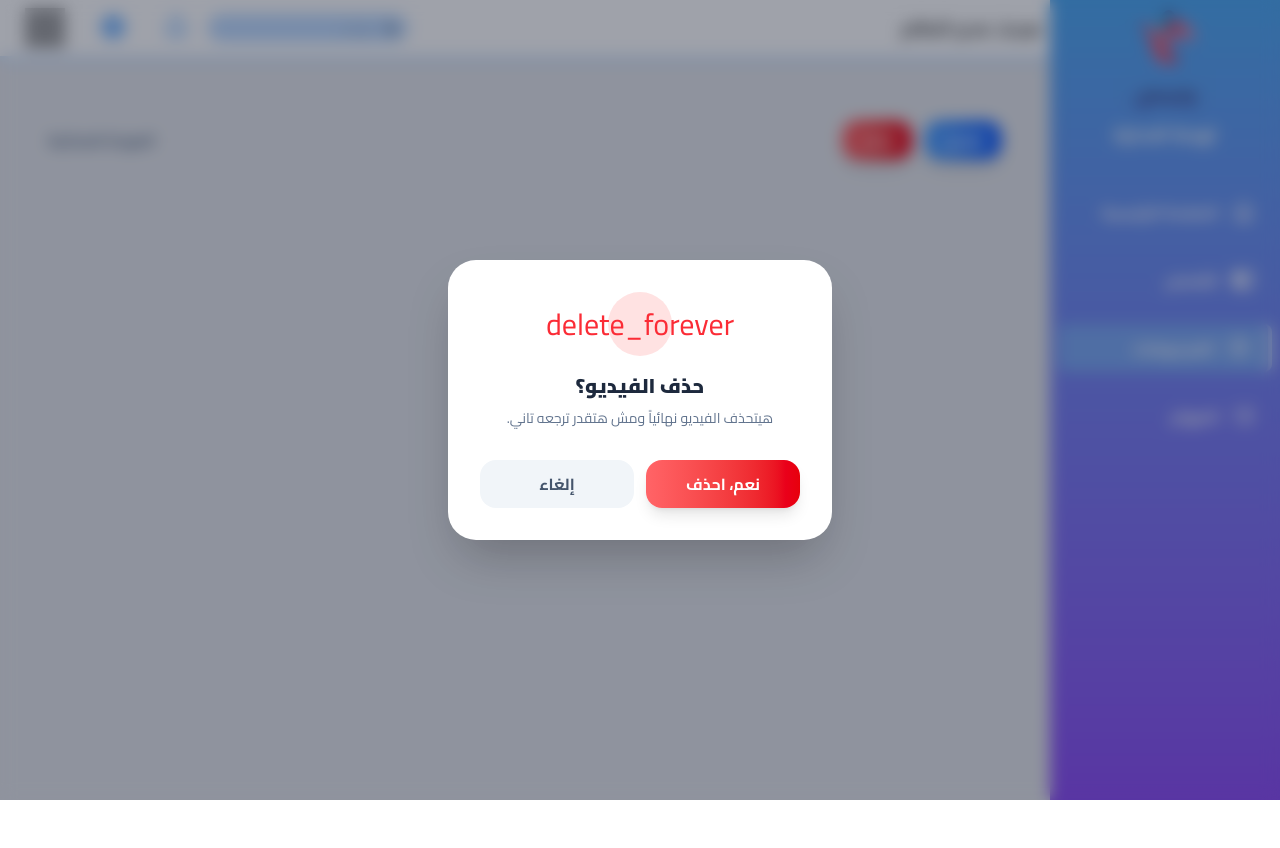
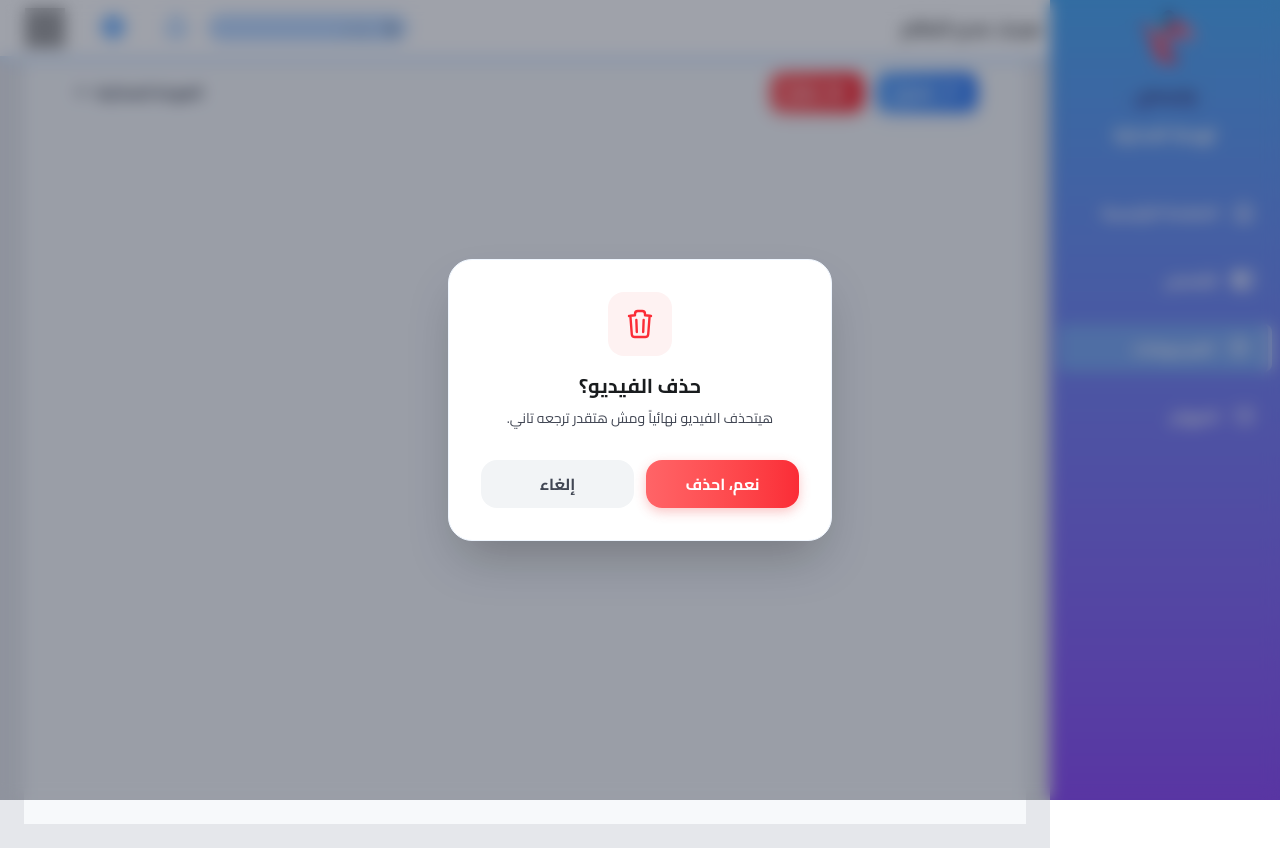
Before and after one commit to fatmaessa/new-admin-panal, an Angular app: page /videos/1 in a window 1280 px wide. Both pictures are taken after a click on the button "حذف". Before the commit the page ends 800 px from the top, so only its background shows below. Built offline with nearby package versions, Linux system fonts and the light colour scheme; no server answers; grey boxes are pictures that could not be loaded.

Commit message:
new ui for vid-module

```diff
--- a/src/app/pages/videos/components/category-filter/category-filter.html
+++ b/src/app/pages/videos/components/category-filter/category-filter.html
@@ -1,13 +1,12 @@
-<!-- category-filter.html -->
-<div class="flex flex-row-reverse gap-3 overflow-x-auto pb-6">
+<div class="flex flex-row-reverse gap-3 overflow-x-auto pb-2" dir="rtl">
   <button
     *ngFor="let cat of categories"
     (click)="selectCategory(cat)"
-    [class]="
-      selectedCategory === cat
-        ? 'whitespace-nowrap px-6 py-2.5 rounded-full bg-primary text-on-primary font-bold shadow-md'
-        : 'whitespace-nowrap px-6 py-2.5 rounded-full bg-white text-on-surface-variant font-bold border border-slate-100 hover:bg-blue-50 transition-colors'
-    "
+    [class.bg-[#0058be]]="selectedCategory === cat"
+    [class.text-white]="selectedCategory === cat"
+    [class.bg-white]="selectedCategory !== cat"
+    [class.text-[#424754]]="selectedCategory !== cat"
+    class="whitespace-nowrap px-5 py-2 rounded-xl font-bold text-sm shadow-sm border border-blue-50 hover:border-[#0058be] hover:text-[#0058be] transition-all duration-200"
   >
     {{ cat }}
   </button>
--- a/src/app/pages/videos/components/video-details/video-details.html
+++ b/src/app/pages/videos/components/video-details/video-details.html
@@ -1,51 +1,83 @@
-<!-- video-details.html -->
-<main class="pt-24 px-6 max-w-5xl mx-auto pb-12">
+<div class="min-h-screen bg-[#f7f9fb] p-5 md:p-8 lg:p-12" dir="rtl">
+  <main class="max-w-5xl mx-auto space-y-8">
     <!-- Back + Actions -->
-  <div class="flex flex-row-reverse justify-between items-center mb-8">
-    <button
-      (click)="goBack()"
-      class="flex items-center gap-2 text-slate-500 hover:text-primary transition-colors"
-    >
-      <span class="font-bold">العودة للمكتبة</span>
-    </button>
-
+    <div class="flex justify-between items-center animate-[fadeSlideDown_0.5s_ease_both]">
       <div class="flex gap-3" *ngIf="!isLoading()">
         <button
           (click)="goToEdit()"
-        class="bg-gradient-to-r from-blue-400 to-blue-600 text-white px-5 py-2.5 rounded-2xl flex items-center gap-2 shadow-lg hover:shadow-blue-200/50 transition-all active:scale-95"
+          class="flex items-center gap-2 px-5 py-2.5 rounded-xl text-white font-bold text-sm bg-gradient-to-l from-[#3B82F6] to-[#60A5FA] shadow-[0_4px_12px_rgba(59,130,246,0.3)] hover:scale-105 active:scale-95 transition-transform duration-200"
         >
-        <span class="font-bold text-sm">تعديل</span>
+          <svg
+            class="w-4 h-4"
+            fill="none"
+            viewBox="0 0 24 24"
+            stroke="currentColor"
+            stroke-width="2"
+          >
+            <path
+              stroke-linecap="round"
+              stroke-linejoin="round"
+              d="M16.862 4.487l1.687-1.688a1.875 1.875 0 112.652 2.652L10.582 16.07a4.5 4.5 0 01-1.897 1.13L6 18l.8-2.685a4.5 4.5 0 011.13-1.897l8.932-8.931z"
+            />
+          </svg>
+          تعديل
         </button>
         <button
           (click)="confirmDelete()"
-        class="bg-gradient-to-r from-red-400 to-red-600 text-white px-5 py-2.5 rounded-2xl flex items-center gap-2 shadow-lg hover:shadow-red-200/50 transition-all active:scale-95"
+          class="flex items-center gap-2 px-5 py-2.5 rounded-xl text-white font-bold text-sm bg-gradient-to-l from-red-500 to-red-400 shadow-[0_4px_12px_rgba(239,68,68,0.3)] hover:scale-105 active:scale-95 transition-transform duration-200"
         >
-        <span class="font-bold text-sm">حذف</span>
+          <svg
+            class="w-4 h-4"
+            fill="none"
+            viewBox="0 0 24 24"
+            stroke="currentColor"
+            stroke-width="2"
+          >
+            <path
+              stroke-linecap="round"
+              stroke-linejoin="round"
+              d="M14.74 9l-.346 9m-4.788 0L9.26 9m9.968-3.21c.342.052.682.107 1.022.166m-1.022-.165L18.16 19.673a2.25 2.25 0 01-2.244 2.077H8.084a2.25 2.25 0 01-2.244-2.077L4.772 5.79m14.456 0a48.108 48.108 0 00-3.478-.397m-12 .562c.34-.059.68-.114 1.022-.165m0 0a48.11 48.11 0 013.478-.397m7.5 0v-.916c0-1.18-.91-2.164-2.09-2.201a51.964 51.964 0 00-3.32 0c-1.18.037-2.09 1.022-2.09 2.201v.916"
+            />
+          </svg>
+          حذف
         </button>
       </div>
+
+      <button
+        (click)="goBack()"
+        class="flex items-center gap-2 text-[#424754] hover:text-[#0058be] transition-colors duration-200 font-bold"
+      >
+        العودة للمكتبة
+        <svg class="w-4 h-4" fill="none" viewBox="0 0 24 24" stroke="currentColor" stroke-width="2">
+          <path
+            stroke-linecap="round"
+            stroke-linejoin="round"
+            d="M13.5 4.5L21 12m0 0l-7.5 7.5M21 12H3"
+          />
+        </svg>
+      </button>
     </div>
 
     <!-- Loading -->
     <div *ngIf="isLoading()" class="flex justify-center items-center min-h-[400px]">
       <div
-      class="w-12 h-12 rounded-full border-4 border-primary border-t-transparent animate-spin"
+        class="w-12 h-12 rounded-full border-4 border-[#0058be] border-t-transparent animate-spin"
       ></div>
     </div>
 
     <!-- Content -->
     <ng-container *ngIf="!isLoading() && video()">
-    <!-- Player Placeholder -->
-    <section class="mb-8">
+      <!-- Player -->
+      <section class="animate-[fadeSlideUp_0.5s_0.1s_ease_both]">
         <div
           [class]="getPlaceholderClass()"
-        class="relative w-full aspect-video md:aspect-[21/9] rounded-[32px] overflow-hidden flex items-center justify-center video-card-shadow"
+          class="relative w-full aspect-video md:aspect-[21/9] rounded-[24px] overflow-hidden flex items-center justify-center shadow-[0_8px_30px_rgba(59,130,246,0.15)]"
         >
           <a
             [href]="video()!.url"
             target="_blank"
             class="w-24 h-24 bg-white/20 backdrop-blur-md rounded-full flex items-center justify-center border-2 border-white/50 hover:scale-110 transition-transform active:scale-90"
           >
-          <!-- <span class="material-symbols-outlined text-white text-5xl">play_arrow</span> -->
             <svg
               xmlns="http://www.w3.org/2000/svg"
               viewBox="0 0 24 24"
@@ -56,7 +88,7 @@
             </svg>
           </a>
           <div
-          class="absolute bottom-6 right-6 text-white/80 text-sm font-bold bg-black/30 px-4 py-2 rounded-2xl backdrop-blur-sm"
+            class="absolute bottom-6 right-6 text-white/90 text-sm font-bold bg-black/30 px-4 py-2 rounded-xl backdrop-blur-sm"
           >
             {{ video()!.category }}
           </div>
@@ -64,32 +96,40 @@
       </section>
 
       <!-- Info Card -->
-    <section class="bg-white rounded-[28px] p-8 shadow-sm border border-slate-100">
-      <div class="flex flex-row-reverse justify-between items-start gap-4 mb-4">
-        <h1 class="text-2xl font-black text-slate-800 text-right">
-          {{ video()!.title }}
-        </h1>
-        <span [class]="getCategoryClass(video()!.category)">
-          {{ video()!.category }}
-        </span>
+      <section
+        class="bg-white rounded-[24px] p-8 shadow-[0_8px_30px_rgba(59,130,246,0.08)] border border-blue-50 animate-[fadeSlideUp_0.5s_0.2s_ease_both]"
+      >
+        <div class="flex justify-between items-start gap-4 mb-4">
+          <h1 class="text-[24px] font-bold text-[#191c1e]">{{ video()!.title }}</h1>
+          <span [class]="getCategoryClass(video()!.category)">{{ video()!.category }}</span>
         </div>
 
-      <p class="text-slate-500 text-right leading-relaxed mb-6">
-        {{ video()!.description }}
-      </p>
+        <p class="text-[#424754] leading-relaxed mb-6">{{ video()!.description }}</p>
 
-      <div class="flex flex-row-reverse gap-6 border-t border-slate-100 pt-6">
+        <div class="flex gap-6 border-t border-gray-100 pt-6">
           <div class="flex items-center gap-2">
-          <span class="material-symbols-outlined text-yellow-400">stars</span>
-          <span class="font-bold text-slate-800">{{ video()!.pointsRewarded }}</span>
-          <span class="text-sm text-slate-500">نقطة</span>
+            <span class="text-amber-400">⭐</span>
+            <span class="font-bold text-[#191c1e]">{{ video()!.pointsRewarded }}</span>
+            <span class="text-sm text-[#424754]">نقطة</span>
           </div>
           <div class="flex items-center gap-2">
-          <span class="material-symbols-outlined text-blue-500">link</span>
+            <svg
+              class="w-4 h-4 text-[#0058be]"
+              fill="none"
+              viewBox="0 0 24 24"
+              stroke="currentColor"
+              stroke-width="2"
+            >
+              <path
+                stroke-linecap="round"
+                stroke-linejoin="round"
+                d="M13.19 8.688a4.5 4.5 0 011.242 7.244l-4.5 4.5a4.5 4.5 0 01-6.364-6.364l1.757-1.757m13.35-.622l1.757-1.757a4.5 4.5 0 00-6.364-6.364l-4.5 4.5a4.5 4.5 0 001.242 7.244"
+              />
+            </svg>
             <a
               [href]="video()!.url"
               target="_blank"
-            class="text-sm text-blue-500 underline underline-offset-2 truncate max-w-[200px]"
+              class="text-sm text-[#0058be] underline underline-offset-2 truncate max-w-[200px]"
             >
               {{ video()!.url }}
             </a>
@@ -98,6 +138,7 @@
       </section>
     </ng-container>
   </main>
+</div>
 
 <!-- Delete Modal -->
 <div
@@ -106,25 +147,37 @@
   (click)="closeDeleteModal()"
 >
   <div
-    class="bg-white rounded-[28px] p-8 w-full max-w-sm shadow-2xl text-center"
+    class="bg-white rounded-[24px] p-8 w-full max-w-sm shadow-2xl text-center border border-blue-50"
     (click)="$event.stopPropagation()"
   >
-    <div class="w-16 h-16 bg-red-100 rounded-full flex items-center justify-center mx-auto mb-4">
-      <span class="material-symbols-outlined text-red-500 text-3xl">delete_forever</span>
+    <div class="w-16 h-16 bg-red-50 rounded-2xl flex items-center justify-center mx-auto mb-4">
+      <svg
+        class="w-8 h-8 text-red-500"
+        fill="none"
+        viewBox="0 0 24 24"
+        stroke="currentColor"
+        stroke-width="1.8"
+      >
+        <path
+          stroke-linecap="round"
+          stroke-linejoin="round"
+          d="M14.74 9l-.346 9m-4.788 0L9.26 9m9.968-3.21c.342.052.682.107 1.022.166m-1.022-.165L18.16 19.673a2.25 2.25 0 01-2.244 2.077H8.084a2.25 2.25 0 01-2.244-2.077L4.772 5.79m14.456 0a48.108 48.108 0 00-3.478-.397m-12 .562c.34-.059.68-.114 1.022-.165m0 0a48.11 48.11 0 013.478-.397m7.5 0v-.916c0-1.18-.91-2.164-2.09-2.201a51.964 51.964 0 00-3.32 0c-1.18.037-2.09 1.022-2.09 2.201v.916"
+        />
+      </svg>
     </div>
-    <h2 class="text-xl font-black text-slate-800 mb-2">حذف الفيديو؟</h2>
-    <p class="text-slate-500 text-sm mb-8">هيتحذف الفيديو نهائياً ومش هتقدر ترجعه تاني.</p>
-    <div class="flex gap-3">
+    <h2 class="text-xl font-bold text-[#191c1e] mb-2">حذف الفيديو؟</h2>
+    <p class="text-[#424754] text-sm mb-8">هيتحذف الفيديو نهائياً ومش هتقدر ترجعه تاني.</p>
+    <div class="flex gap-3" dir="rtl">
       <button
         (click)="submitDelete()"
         [disabled]="isDeleting()"
-        class="flex-1 bg-gradient-to-r from-red-400 to-red-600 text-white py-3 rounded-2xl font-bold shadow-lg transition-all active:scale-95 disabled:opacity-60"
+        class="flex-1 py-3 rounded-2xl font-bold text-white bg-gradient-to-l from-red-500 to-red-400 shadow-[0_4px_12px_rgba(239,68,68,0.3)] hover:scale-[1.02] active:scale-95 transition-transform duration-200 disabled:opacity-60 disabled:cursor-not-allowed"
       >
         {{ isDeleting() ? 'جاري الحذف...' : 'نعم، احذف' }}
       </button>
       <button
         (click)="closeDeleteModal()"
-        class="flex-1 bg-slate-100 text-slate-600 py-3 rounded-2xl font-bold hover:bg-slate-200 transition-colors"
+        class="flex-1 py-3 rounded-2xl font-bold bg-[#f2f4f6] text-[#424754] hover:bg-[#e6e8ea] active:scale-95 transition-all duration-200"
       >
         إلغاء
       </button>
```
Also changed, not shown: src/app/pages/videos/components/add-video/add-video.html (+48 -30 lines), src/app/pages/videos/components/featured-video/featured-video.html (+10 -8 lines), src/app/pages/videos/components/video-card/video-card.html (+9 -13 lines), src/app/pages/videos/components/video-library/video-library.html (+45 -14 lines). Lines whose indentation alone changed are shown as unchanged.
